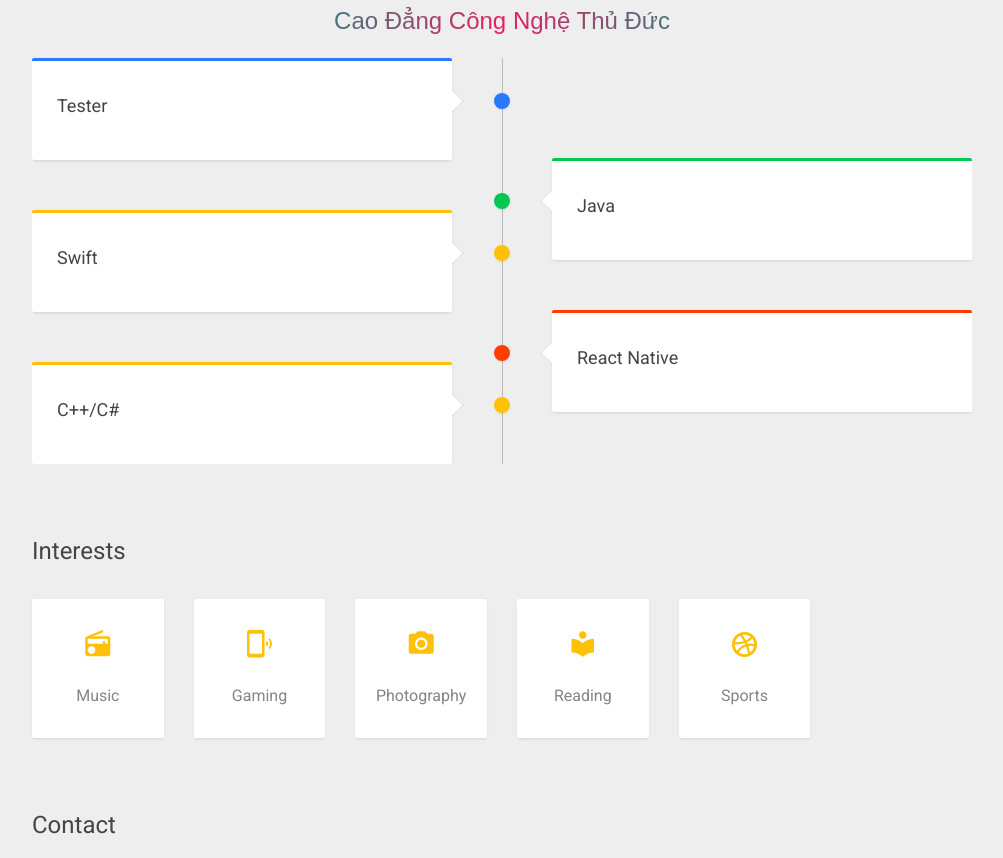
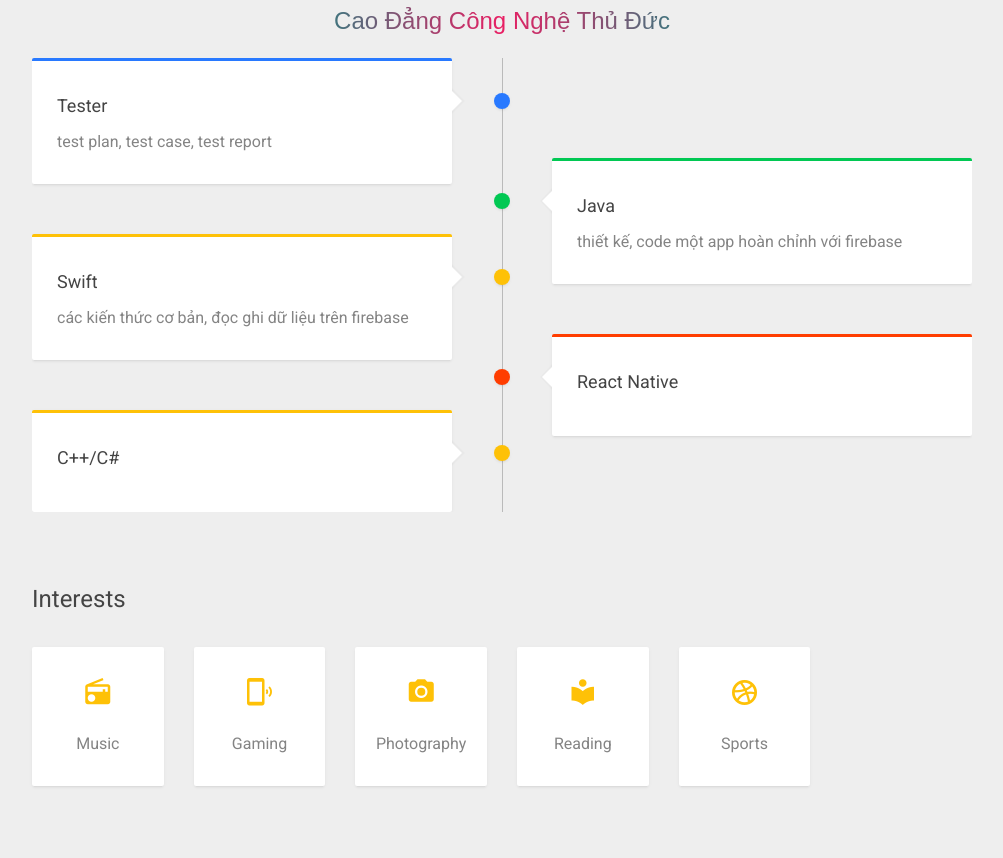
Before and after one commit to lebaoquoc2000/CV, a plain HTML site: page index.html in a window 1280 px wide. Shown: the part 1740-2598 px from the top of the page, without its empty margins (138-1141 px from the left). Drawn offline with Linux system fonts and the light colour scheme; some packages are replaced by stand-ins of ours.

Commit message:
CV_LeBaoQuoc

```diff
--- a/index.html
+++ b/index.html
@@ -434,16 +434,16 @@
 									<div class="timeline-panel mdl-card mdl-shadow--2dp pt-30 pb-30 border-top-blue">
 										<div class="timeline-heading">
 											<h4 class="mb-10">Tester</h4>
-
+											<span>test plan, test case, test report</span>
 										</div>
 									</div>
 								</li>
-
 								<li class="timeline-inverted">
 									<div class="timeline-badge bg-green no-icon"></div>
 									<div class="timeline-panel mdl-card mdl-shadow--2dp  pt-30 pb-30 border-top-green">
 										<div class="timeline-heading">
 											<h4 class="mb-10">Java</h4>
+											<span>thiết kế, code một app hoàn chỉnh với firebase</span>
 										</div>
 									</div>
 								</li>
@@ -453,6 +453,7 @@
 									<div class="timeline-panel mdl-card mdl-shadow--2dp pt-30 pb-30 border-top-yellow">
 										<div class="timeline-heading">
 											<h4 class="mb-10">Swift</h4>
+											<span>các kiến thức cơ bản, đọc ghi dữ liệu trên firebase</span>
 										</div>
 									</div>
 								</li>
```
